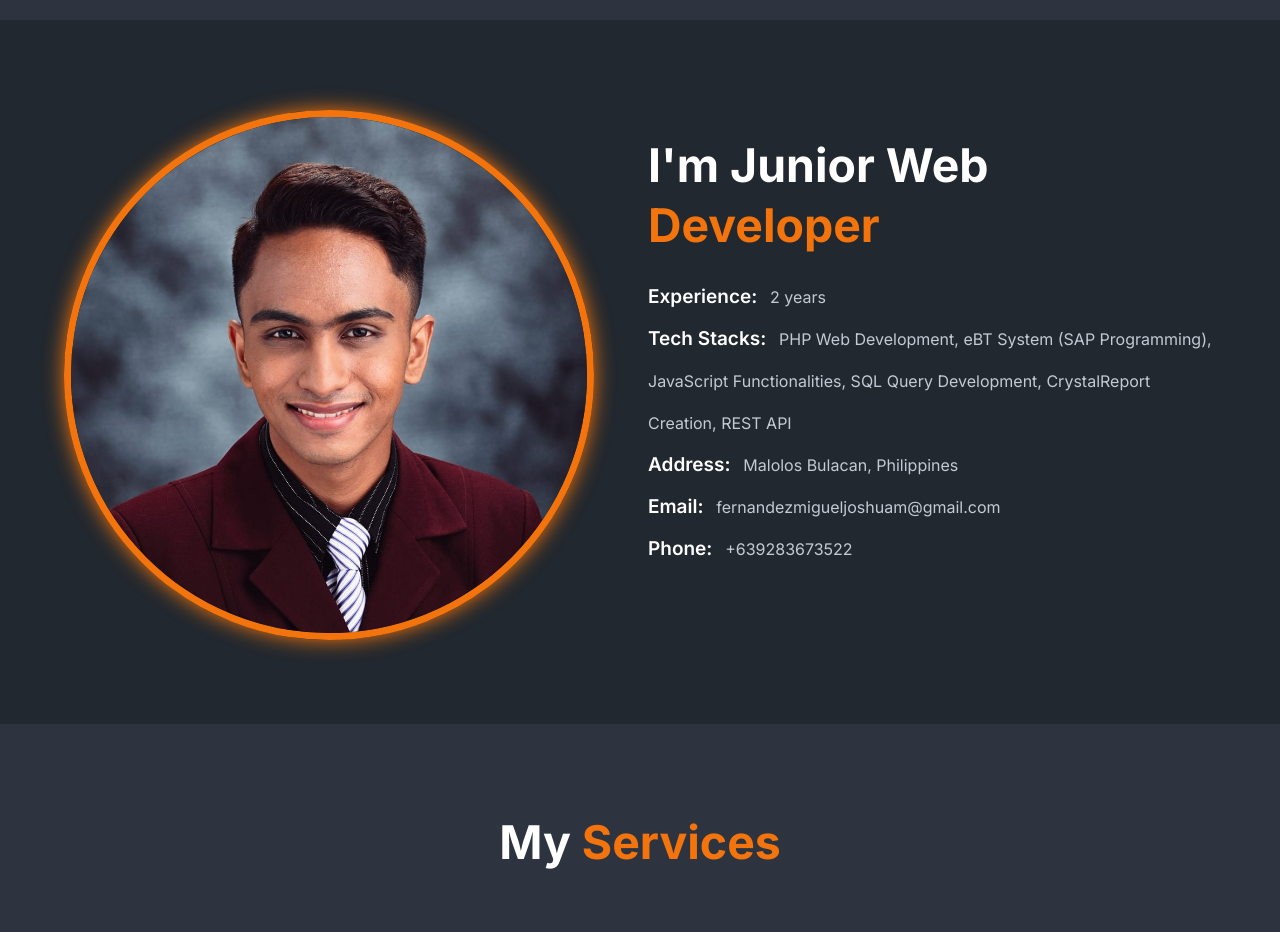
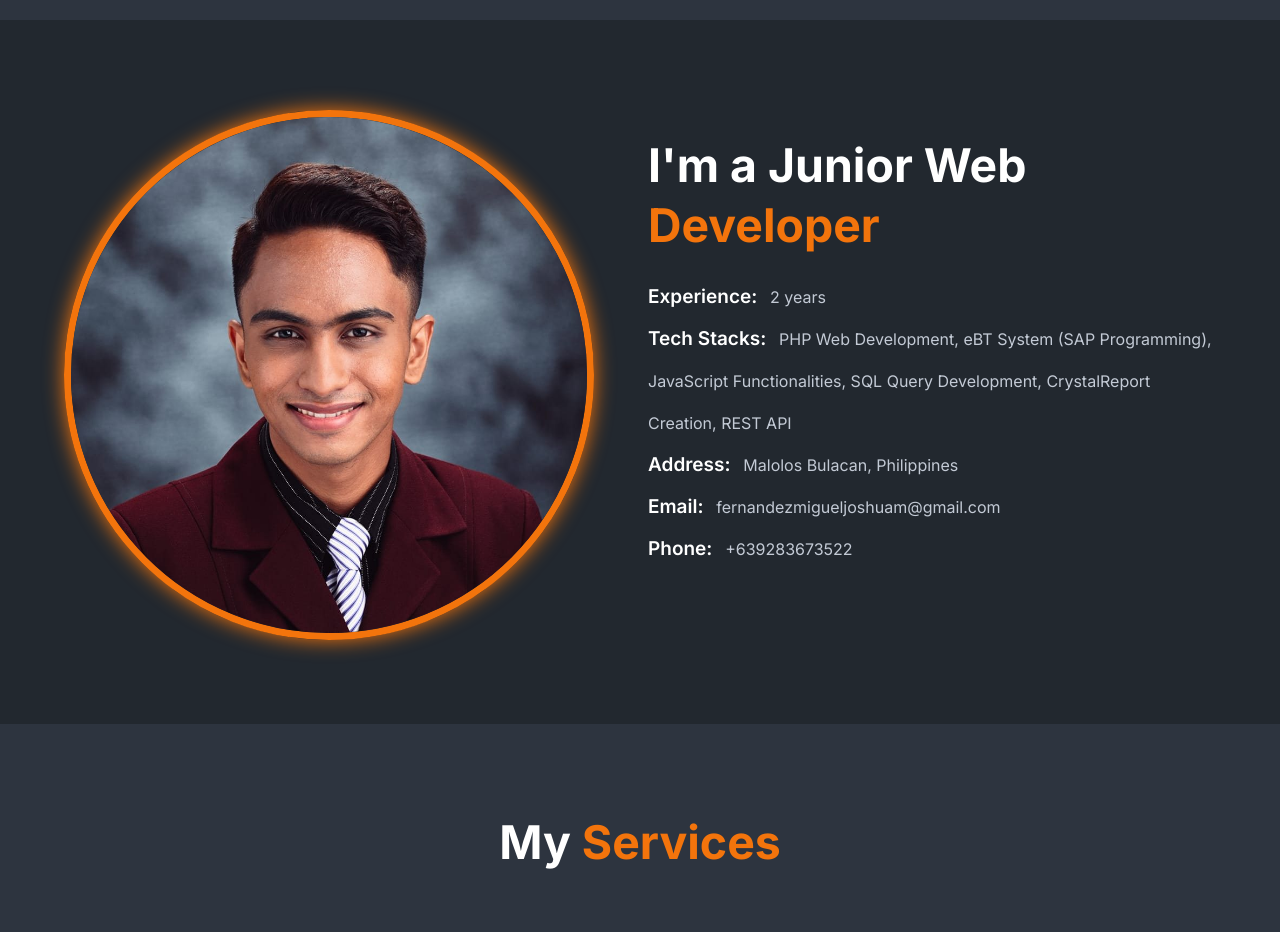
Before and after one commit to migzmet/MMFernandez, a plain HTML site: page index.html in a window 1280 px wide. Shown: the part 780-1712 px from the top of the page. Drawn offline with nearby package versions, Linux system fonts and the light colour scheme.

Commit message:
Update index.html

```diff
--- a/index.html
+++ b/index.html
@@ -48,7 +48,7 @@
             <img src="img/img2X2.jpg">
         </div>
         <div class="about-text" data-aos="zoom-in-up">
-            <h2>I'm Junior Web <span>Developer</span></h2>
+            <h2>I'm a Junior Web <span>Developer</span></h2>
             <div class="exp-area">
                 <p class="exp">Experience: <span>2 years</span></p>
                 <p class="exp">Tech Stacks: <span>PHP Web Development, eBT System (SAP Programming), JavaScript Functionalities, SQL Query Development, CrystalReport Creation,  REST API</span></p>
```
